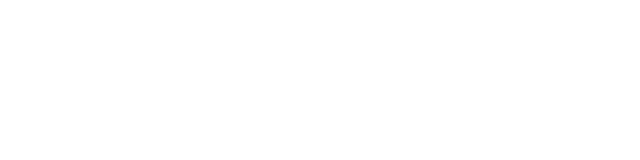
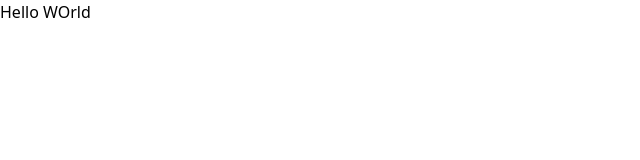
Before and after one commit to bhavinp16/Swift, a React (Create React App) app in the folder client/swift/: page /signup in a window 1280 px wide. Shown: the top 160 px of the page, without its empty margins (0-640 px from the left). Built offline with nearby package versions, Linux system fonts and the light colour scheme.

Commit message:
login page started

```diff
--- a/client/swift/package.json
+++ b/client/swift/package.json
@@ -2,7 +2,7 @@
   "name": "swift",
   "version": "0.1.0",
   "private": true,
-  "homepage": "/chat",
+  "homepage": "/login",
   "dependencies": {
     "@testing-library/jest-dom": "^5.11.4",
     "@testing-library/react": "^11.1.0",
--- a/client/swift/src/App.js
+++ b/client/swift/src/App.js
@@ -1,25 +1,39 @@
-import React, { Fragment } from 'react';
+import React, { Fragment, useState } from 'react';
 import { BrowserRouter as Router, Switch, Route } from 'react-router-dom';
 import Home from './pages/Home';
 import Settgs from './pages/Settgs';
+import Login from './pages/Login';
+import Signup from './pages/Signup';
 
 
 function App() {
-  return (
+	const [user, setuser] = useState(null);
+
+	return (
 		<Fragment>
 			<Router>
 				<div className="container">
 					<Switch>
-						<Route exact path="/" />
-							{/*here exact added so / this will not render in /chat or /settings also as / is also present there  */}
-						<Route path="/chat" component={Home}/>
-						<Route path="/settings" component={Settgs} />
+						{!user ?
+							(
+								<Switch>
+									<Route path="/login" component={Login}/>
+									<Route path="/signup" component={Signup}/>
+								</Switch>
+							) :
+							(
+								<>
+									<Route exact path="/" />
+									<Route path="/chat" component={Home} />
+									<Route path="/settings" component={Settgs} />
+								</>
+							)}
 					</Switch>
 				</div>
 
 			</Router>
 		</Fragment>
-  );
+	);
 }
 
 export default App;
--- /dev/null
+++ b/client/swift/src/pages/Login.js
@@ -0,0 +1,26 @@
+import React from 'react'
+import { Link, Redirect } from 'react-router-dom'
+
+function Login() {
+    const logind = () => {
+
+    }
+
+    return (
+        <div className="flex flex-col items-center h-screen w-full bg-gray-800 justify-center">
+            <form className="h-3/4 w-1/2 flex flex-col items-center justify-center bg-gray-200">
+                <label htmlFor="Eid">Email Id</label>
+                <input type="email" name="Email Id" id="Eid"/>
+
+                <label htmlFor="pid">Password</label>
+                <input type="password" name="Password" id="pid"/>
+
+                <button onClick={logind}> Login </button>
+
+                <Link to = "/signup" className=" ">Create an account</Link>
+            </form>
+        </div>
+    )
+}
+
+export default Login
--- /dev/null
+++ b/client/swift/src/pages/Signup.js
@@ -0,0 +1,11 @@
+import React from 'react'
+
+function Signup() {
+    return (
+        <div>
+            Hello WOrld
+        </div>
+    )
+}
+
+export default Signup
```
Also changed, not shown: 1 other file (tests, documents, lock files or other folders).
